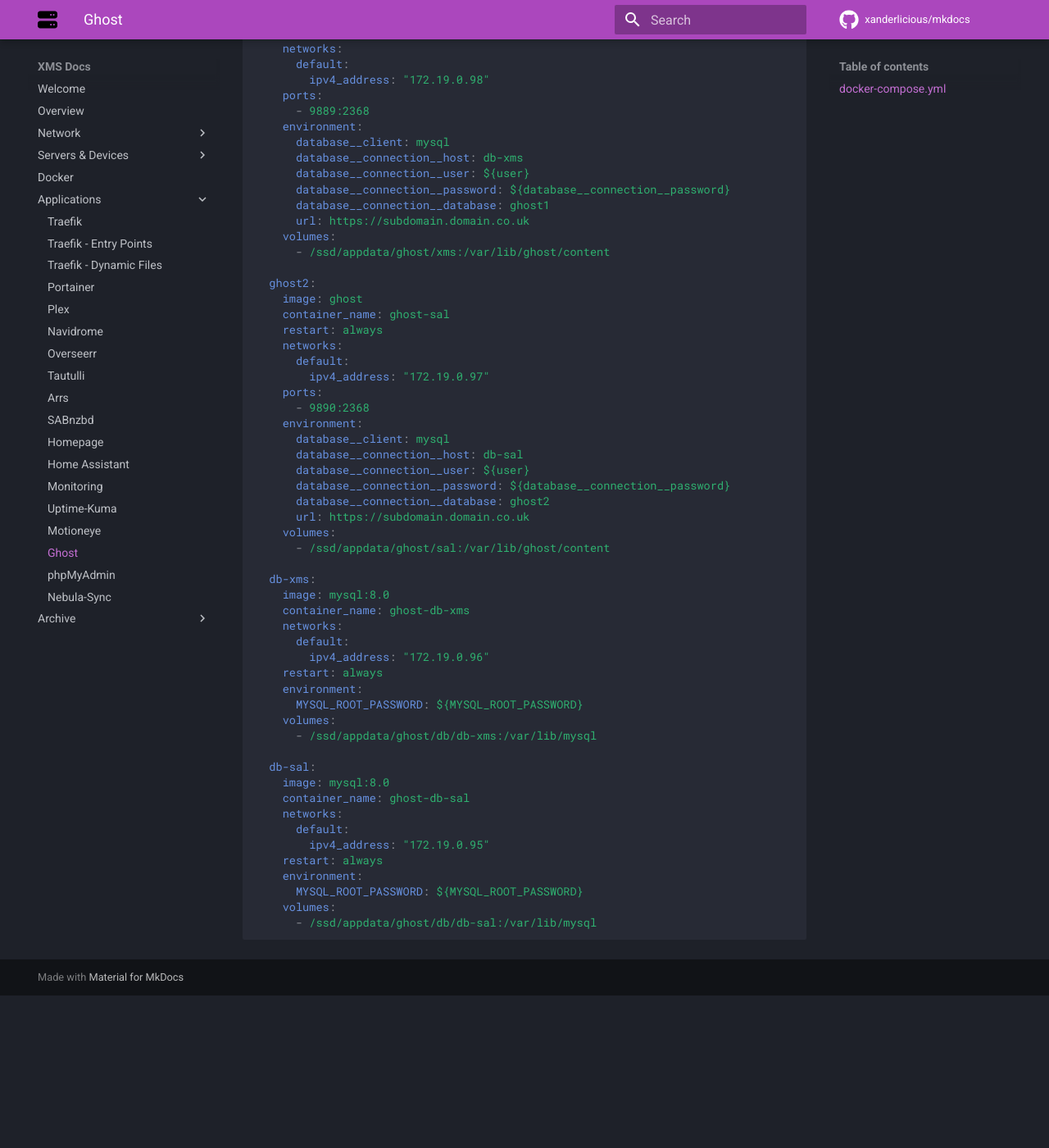
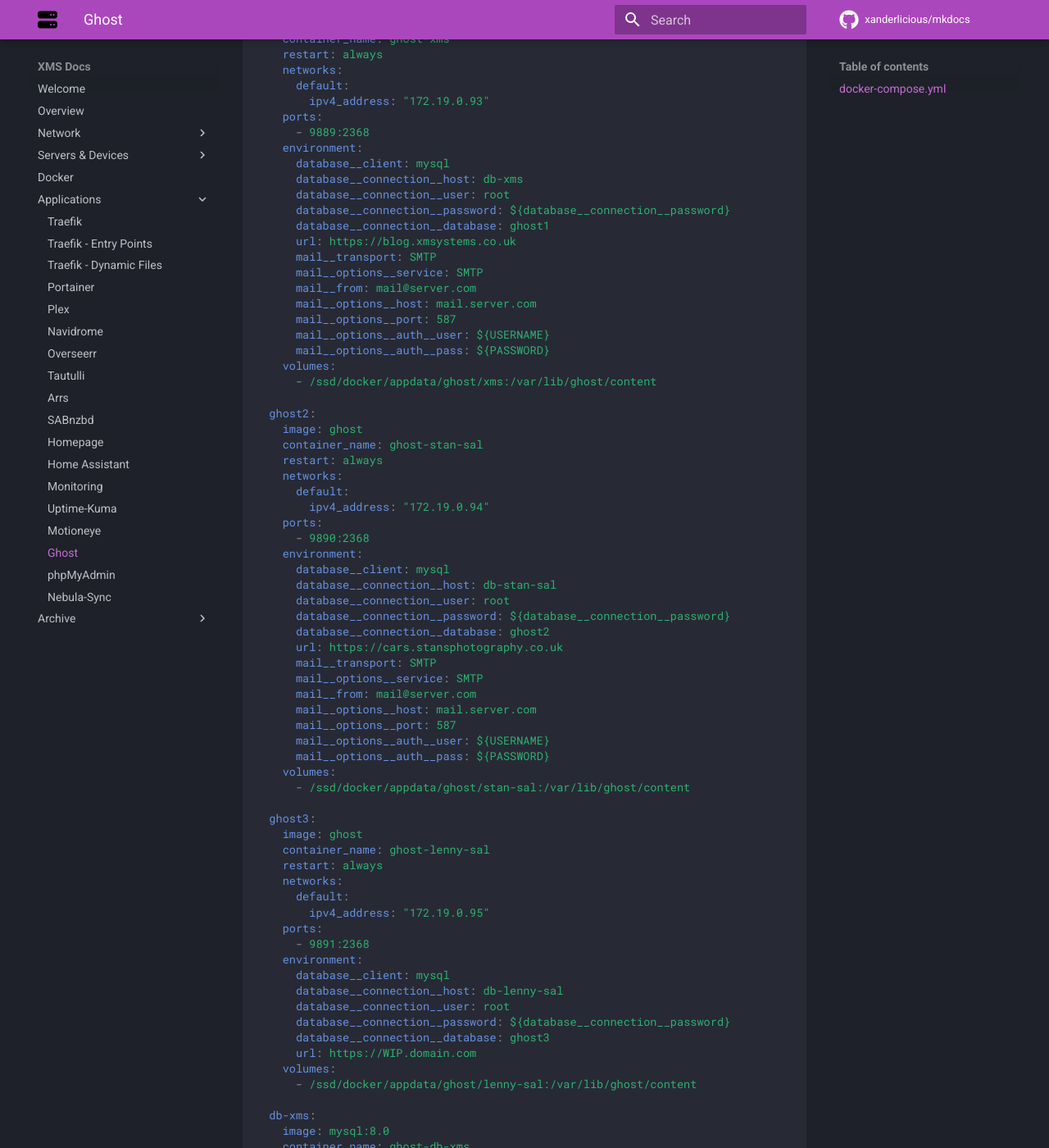
Before and after one commit to Xanderlicious/mkdocs, an MkDocs documentation site: the page built from docs/ghost.md, in a window 1280 px wide and 1400 px high, scrolled down 742 px. Shown: the whole window at 82% size. Built offline with MkDocs 1.6.1 and Material for MkDocs 9.7.7, drawn with Linux system fonts in a browser that asks for light colours; comment, search, counter and statistics services are not loaded; before the commit the page ends 1956 px from its top, so only the background shows below that; some of the changed text lies outside the part shown.

Commit message:
updated the ghost page and the code used to setup the sites

````diff
--- a/docs/ghost.md
+++ b/docs/ghost.md
@@ -20,37 +20,70 @@
     restart: always
     networks:
       default:
-        ipv4_address: "172.19.0.98"
+        ipv4_address: "172.19.0.93"
     ports:
       - 9889:2368
     environment:
       database__client: mysql
       database__connection__host: db-xms
-      database__connection__user: ${user}
+      database__connection__user: root
       database__connection__password: ${database__connection__password}
       database__connection__database: ghost1
-      url: https://subdomain.domain.co.uk
+      url: https://blog.xmsystems.co.uk
+      mail__transport: SMTP
+      mail__options__service: SMTP
+      mail__from: mail@server.com
+      mail__options__host: mail.server.com
+      mail__options__port: 587
+      mail__options__auth__user: ${USERNAME}
+      mail__options__auth__pass: ${PASSWORD}
     volumes:
-      - /ssd/appdata/ghost/xms:/var/lib/ghost/content
+      - /ssd/docker/appdata/ghost/xms:/var/lib/ghost/content
 
   ghost2:
     image: ghost
-    container_name: ghost-sal
+    container_name: ghost-stan-sal
     restart: always
     networks:
       default:
-        ipv4_address: "172.19.0.97"
+        ipv4_address: "172.19.0.94"
     ports:
       - 9890:2368
     environment:
       database__client: mysql
-      database__connection__host: db-sal
-      database__connection__user: ${user}
+      database__connection__host: db-stan-sal
+      database__connection__user: root
       database__connection__password: ${database__connection__password}
       database__connection__database: ghost2
-      url: https://subdomain.domain.co.uk
+      url: https://cars.stansphotography.co.uk
+      mail__transport: SMTP
+      mail__options__service: SMTP
+      mail__from: mail@server.com
+      mail__options__host: mail.server.com
+      mail__options__port: 587
+      mail__options__auth__user: ${USERNAME}
+      mail__options__auth__pass: ${PASSWORD}
     volumes:
-      - /ssd/appdata/ghost/sal:/var/lib/ghost/content
+      - /ssd/docker/appdata/ghost/stan-sal:/var/lib/ghost/content
+
+  ghost3:
+    image: ghost
+    container_name: ghost-lenny-sal
+    restart: always
+    networks:
+      default:
+        ipv4_address: "172.19.0.95"
+    ports:
+      - 9891:2368
+    environment:
+      database__client: mysql
+      database__connection__host: db-lenny-sal
+      database__connection__user: root
+      database__connection__password: ${database__connection__password}
+      database__connection__database: ghost3
+      url: https://WIP.domain.com
+    volumes:
+      - /ssd/docker/appdata/ghost/lenny-sal:/var/lib/ghost/content
 
   db-xms:
     image: mysql:8.0
@@ -62,17 +95,29 @@
     environment:
       MYSQL_ROOT_PASSWORD: ${MYSQL_ROOT_PASSWORD}
     volumes:
-      - /ssd/appdata/ghost/db/db-xms:/var/lib/mysql
+      - /ssd/docker/appdata/ghost/db/db-xms:/var/lib/mysql
 
-  db-sal:
+  db-stan-sal:
     image: mysql:8.0
-    container_name: ghost-db-sal
+    container_name: ghost-db-stan-sal
     networks:
       default:
-        ipv4_address: "172.19.0.95"
+        ipv4_address: "172.19.0.97"
     restart: always
     environment:
       MYSQL_ROOT_PASSWORD: ${MYSQL_ROOT_PASSWORD}
     volumes:
-      - /ssd/appdata/ghost/db/db-sal:/var/lib/mysql
+      - /ssd/docker/appdata/ghost/db/db-stan-sal:/var/lib/mysql
+
+  db-lenny-sal:
+    image: mysql:8.0
+    container_name: ghost-db-lenny-sal
+    networks:
+      default:
+        ipv4_address: "172.19.0.98"
+    restart: always
+    environment:
+      MYSQL_ROOT_PASSWORD: ${MYSQL_ROOT_PASSWORD}
+    volumes:
+      - /ssd/docker/appdata/ghost/db/db-lenny-sal:/var/lib/mysql
 ```
````
Also changed, not shown: other parts of docs/ghost.md (+1 -1 lines), docs/phpmyadmin.md (+2 -0 lines).
